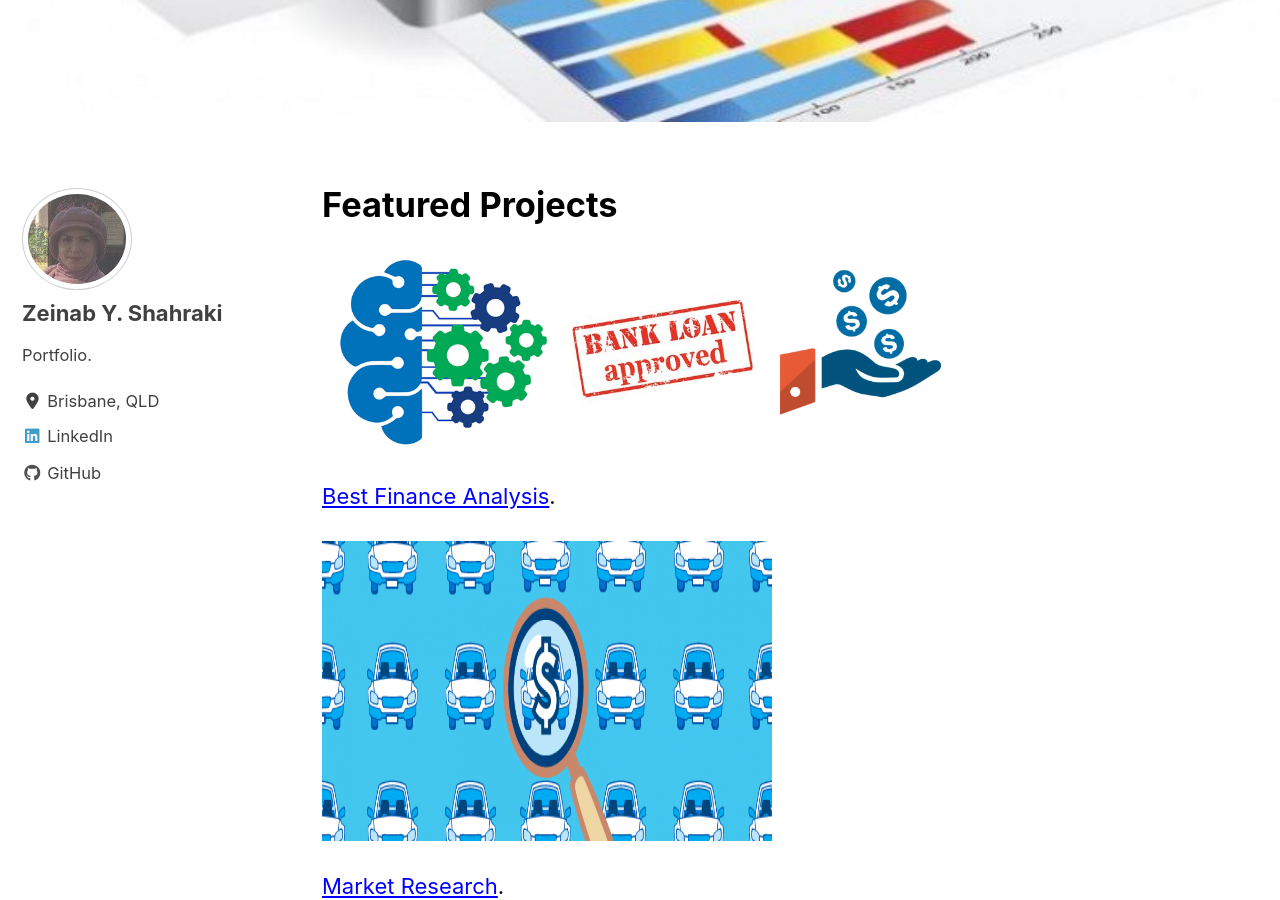
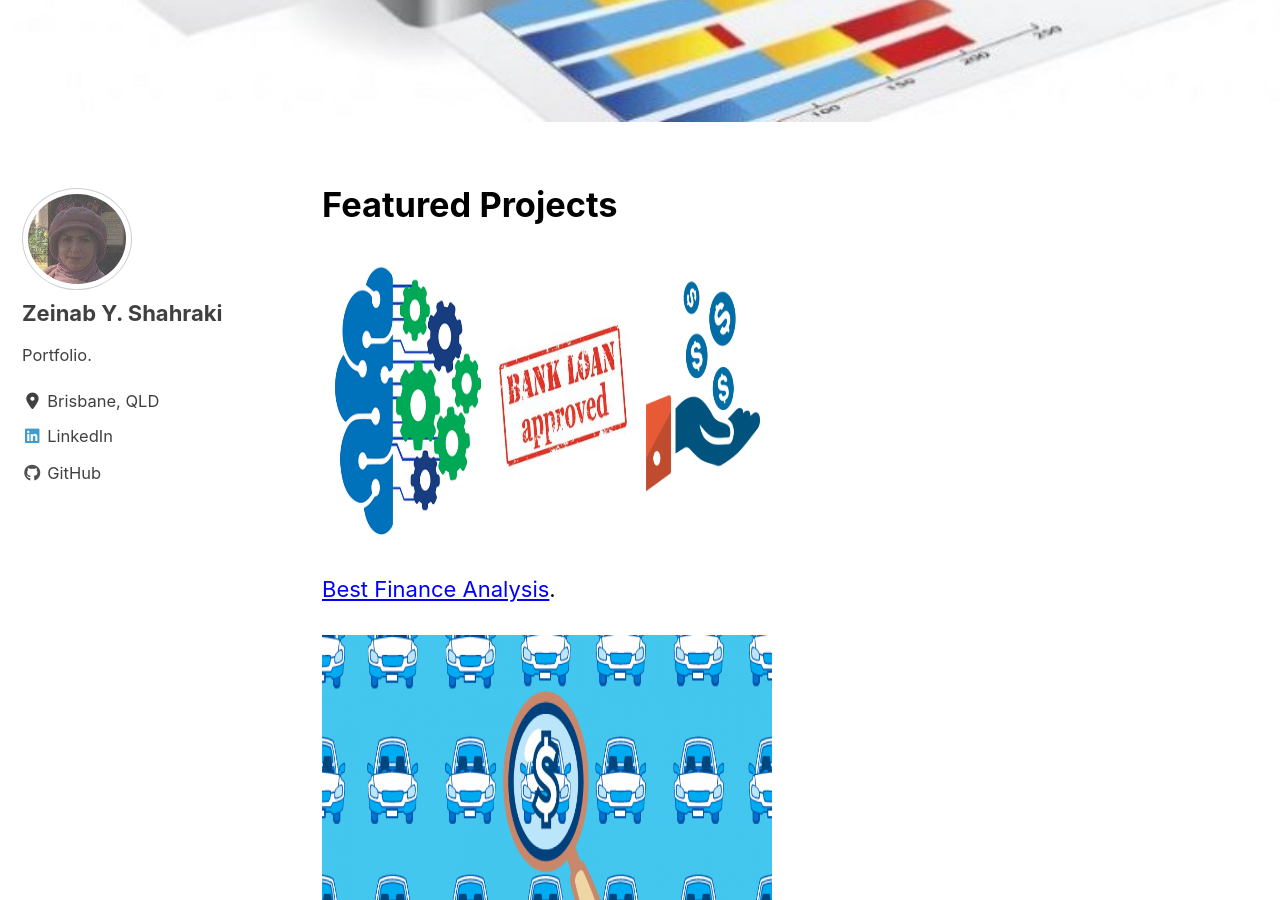
Before and after one commit to z1shahraki/z1shahraki.github.io, a Jekyll site: the page built from _pages/machinelearning.md, in a window 1280 px wide and 900 px high, scrolled down 628 px. Built offline with Jekyll 4.4.1, drawn with Linux system fonts in a browser that asks for light colours; cached includes are drawn as plain includes; nearby versions of some CDN libraries.

Commit message:
new gith

```diff
--- a/_pages/machinelearning.md
+++ b/_pages/machinelearning.md
@@ -7,7 +7,7 @@
   image: "/images/car_price2.jpg"
 ---
 
-<img src="{{ site.url }}{{ site.baseurl }}/images/loan_apr1.jpg" alt="Best Finance Decision" style="width:450;height:300;">
+<img src="{{ site.url }}{{ site.baseurl }}/images/loan_apr1.jpg" alt="Best Finance Decision" style="width:450px;height:300px;">
 
 [Best Finance Analysis](https://github.com/z1shahraki/Best-Finance-Analysis).
 
@@ -19,6 +19,6 @@
 
 [Automated Medical Project](https://github.com/z1shahraki/Automated-Medical-Project).
 
-<img src="{{ site.url }}{{ site.baseurl }}/images/inv-dec3.jpg" alt="Best Finance Decision" style="width:450;height:300;">
+<img src="{{ site.url }}{{ site.baseurl }}/images/inv-dec3.jpg" alt="Best Finance Decision" style="width:450px;height:300px;">
 
 [Investment-Decision](https://github.com/z1shahraki/Investment-Decision).
```
